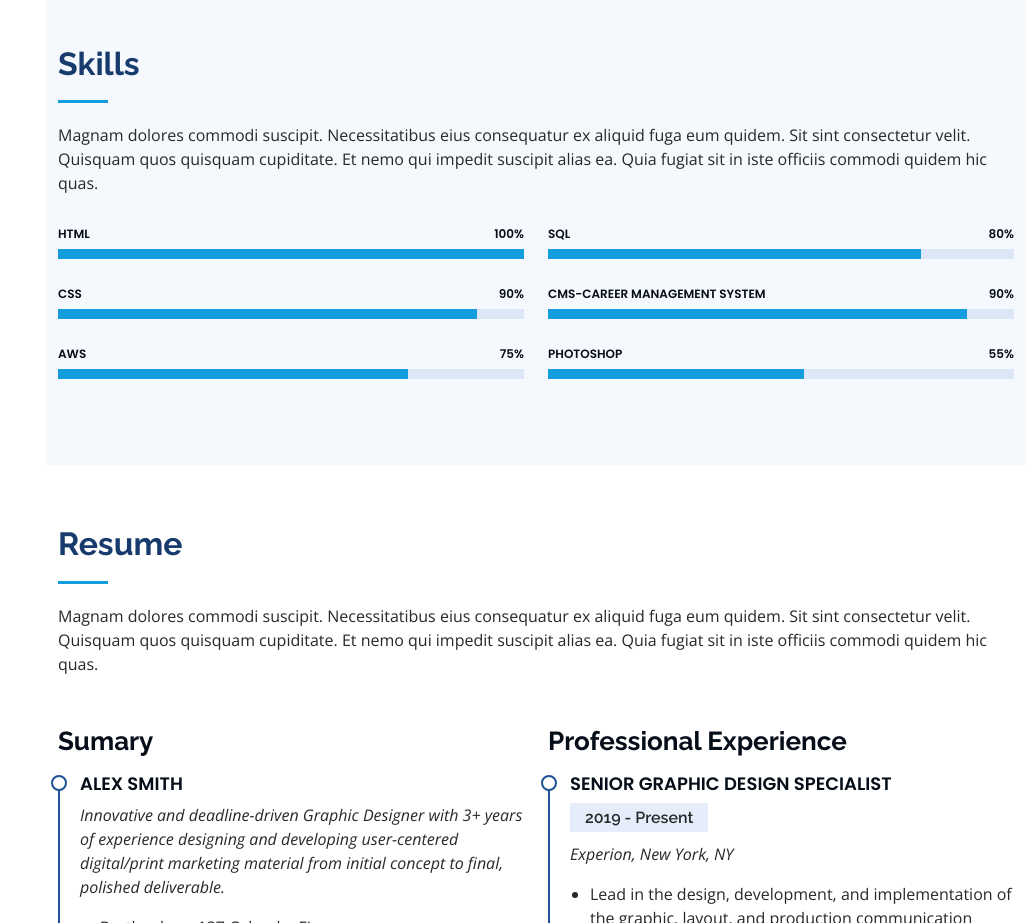
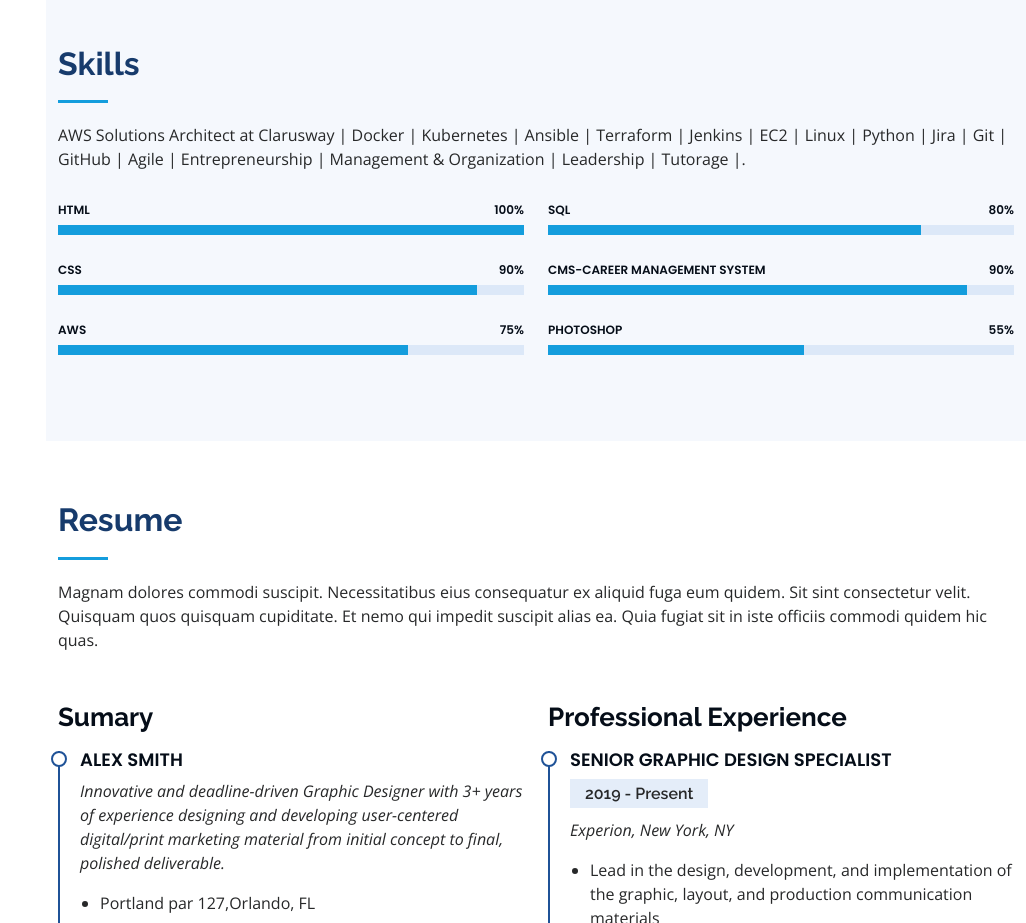
Before and after one commit to F1618-Fikret/F1618-Fikret.github.io, a plain HTML site: page index.html in a window 1280 px wide. Shown: the part 1960-2883 px from the top of the page, without its empty margins (254-1280 px from the left). Drawn offline with nearby package versions, Linux system fonts and the light colour scheme.

Commit message:
Update index.html

```diff
--- a/index.html
+++ b/index.html
@@ -181,7 +181,7 @@
 
         <div class="section-title">
           <h2>Skills</h2>
-          <p>Magnam dolores commodi suscipit. Necessitatibus eius consequatur ex aliquid fuga eum quidem. Sit sint consectetur velit. Quisquam quos quisquam cupiditate. Et nemo qui impedit suscipit alias ea. Quia fugiat sit in iste officiis commodi quidem hic quas.</p>
+          <p>AWS Solutions Architect at Clarusway | Docker | Kubernetes | Ansible | Terraform | Jenkins | EC2 | Linux | Python | Jira | Git | GitHub | Agile | Entrepreneurship | Management & Organization | Leadership | Tutorage |.</p>
         </div>
 
         <div class="row skills-content">
```
